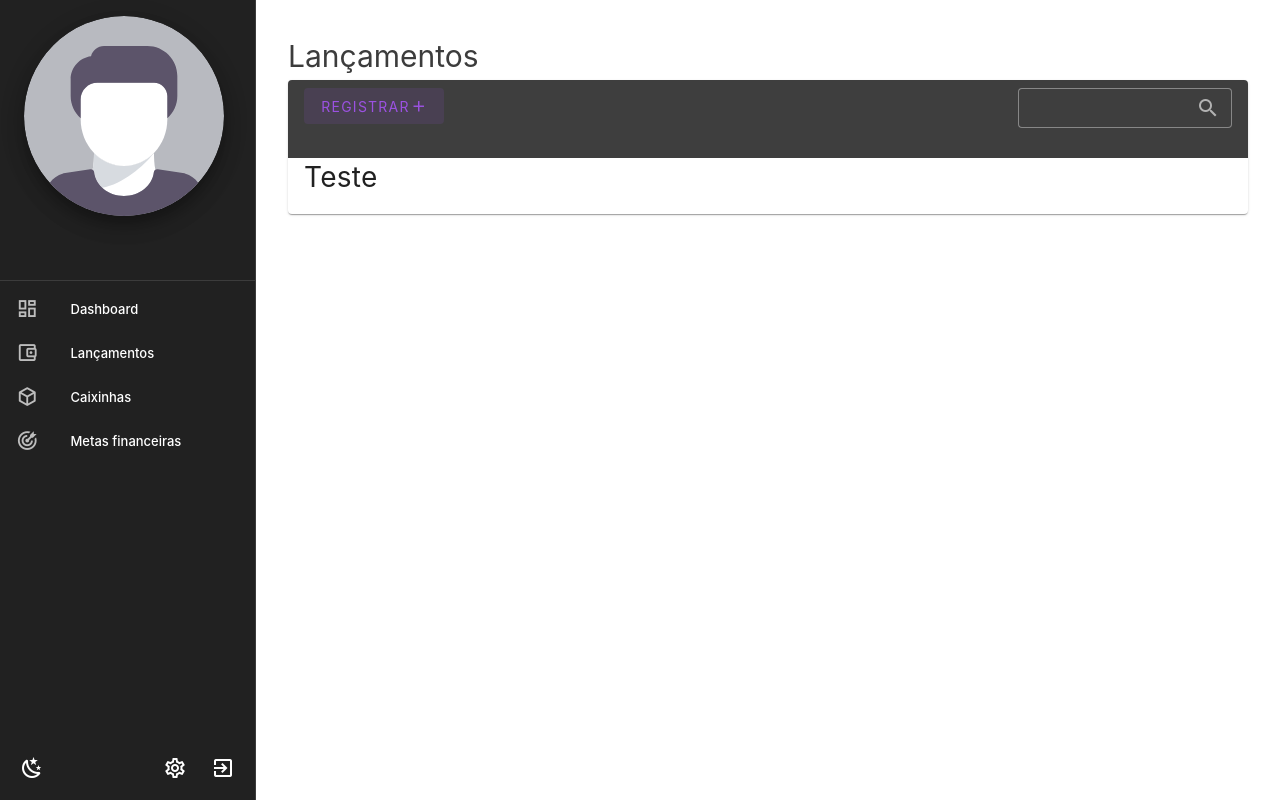
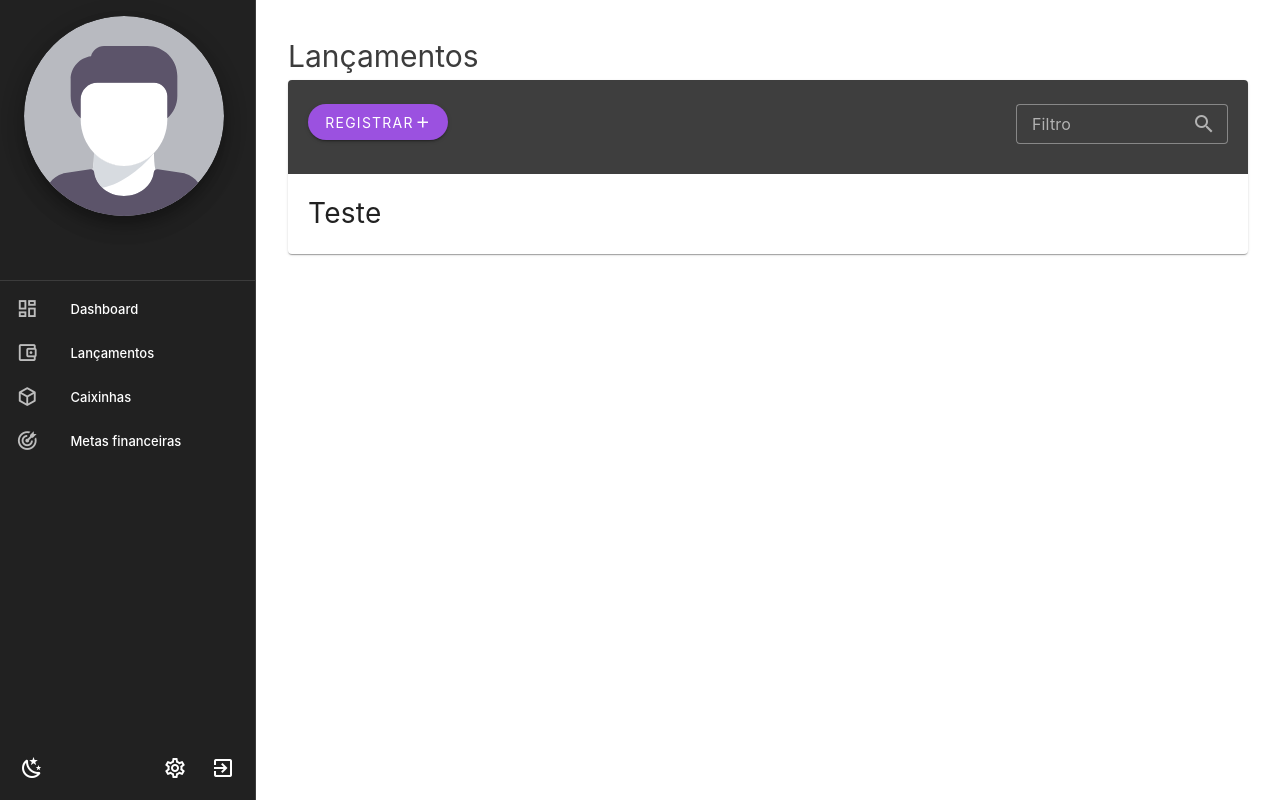
Before and after one commit to GusViieira/savecash_frontend, a Vue app: page /transactions in a window 1280 px wide. Built offline with nearby package versions, Linux system fonts and the light colour scheme; sample sign-in values are in the browser's storage.

Commit message:
correções settings perfil

```diff
--- a/package.json
+++ b/package.json
@@ -44,6 +44,7 @@
     "jsdom": "^26.0.0",
     "npm-run-all2": "^7.0.2",
     "prettier": "^3.5.1",
+    "sass-embedded": "^1.85.1",
     "typescript": "~5.7.3",
     "vite": "^6.2.0",
     "vite-plugin-vue-devtools": "^7.7.2",
--- a/src/assets/main.css
+++ b/src/assets/main.css
@@ -1 +1,5 @@
 @import './base.css';
+
+.button {
+  color: brown !important;
+}
--- a/src/views/config/details/PerfilView.vue
+++ b/src/views/config/details/PerfilView.vue
@@ -29,10 +29,9 @@ const search = async () => {
     const service = new UserServices.GetUserService()
     const response = await service.getUser(store.idUser)
     state.user = response.data.content
-    state.user.birthDate = convertDate(state.user.birthDate)
+    state.user.birthDate = convertDate(state.user.birthDate) as ''
     state.userBckup = structuredClone(response.data.content)
-    state.userBckup.birthDate = state.userBckup.birthDate.split('-').reverse().join('-')
-    console.log('userBckp', state.userBckup)
+    state.userBckup.birthDate = state.userBckup.birthDate?.split('-').reverse().join('-')
     loading.value = false
     rendered.value = true
   } catch (error) {
@@ -52,8 +51,8 @@ const submit = async () => {
     saving.value = true
     const service = new UserServices.UpdateUserService()
     const response = await service.updateUser(state.user)
-    state.user = response.data.content as UserResponseModel
-    store.name = response.data.content.name
+    state.user = response.data.content
+    updateStorage(response.data.content)
     state.user.birthDate = convertDate(state.user.birthDate)
     state.userBckup = structuredClone(response.data.content)
     state.userBckup.birthDate = state.userBckup.birthDate.split('-').reverse().join('-')
@@ -62,6 +61,11 @@ const submit = async () => {
   } catch (error) {
     console.error(error)
   }
+}
+
+const updateStorage = (user: UserResponseModel) => {
+  store.name = user.name
+  store.email = user.email
 }
 
 onMounted(() => {
--- a/src/views/transactions/TransactionsView.vue
+++ b/src/views/transactions/TransactionsView.vue
@@ -2,22 +2,26 @@
   <h1>Lançamentos</h1>
 
   <v-card>
-    <v-card-title class="bg-lightGrey">
+    <v-card-title class="bg-lightGrey pt-6 px-5">
       <v-row>
         <v-col>
-          <v-btn color="primary" variant="tonal">Registrar <v-icon>mdi-plus</v-icon></v-btn>
+          <v-btn class="button" color="primary" rounded="xl"
+            >Registrar <v-icon>mdi-plus</v-icon></v-btn
+          >
         </v-col>
         <v-col cols="12" sm="12" md="6" lg="3">
           <v-text-field
             variant="outlined"
             density="compact"
+            label="Filtro"
             append-inner-icon="mdi-magnify"
           ></v-text-field>
         </v-col>
       </v-row>
     </v-card-title>
-    <v-card-text>
+    <v-card-text class="pa-5">
       <h1>Teste</h1>
     </v-card-text>
   </v-card>
 </template>
+<style lang="scss" scoped></style>
```
Also changed, not shown: 1 other file (tests, documents, lock files or other folders).
